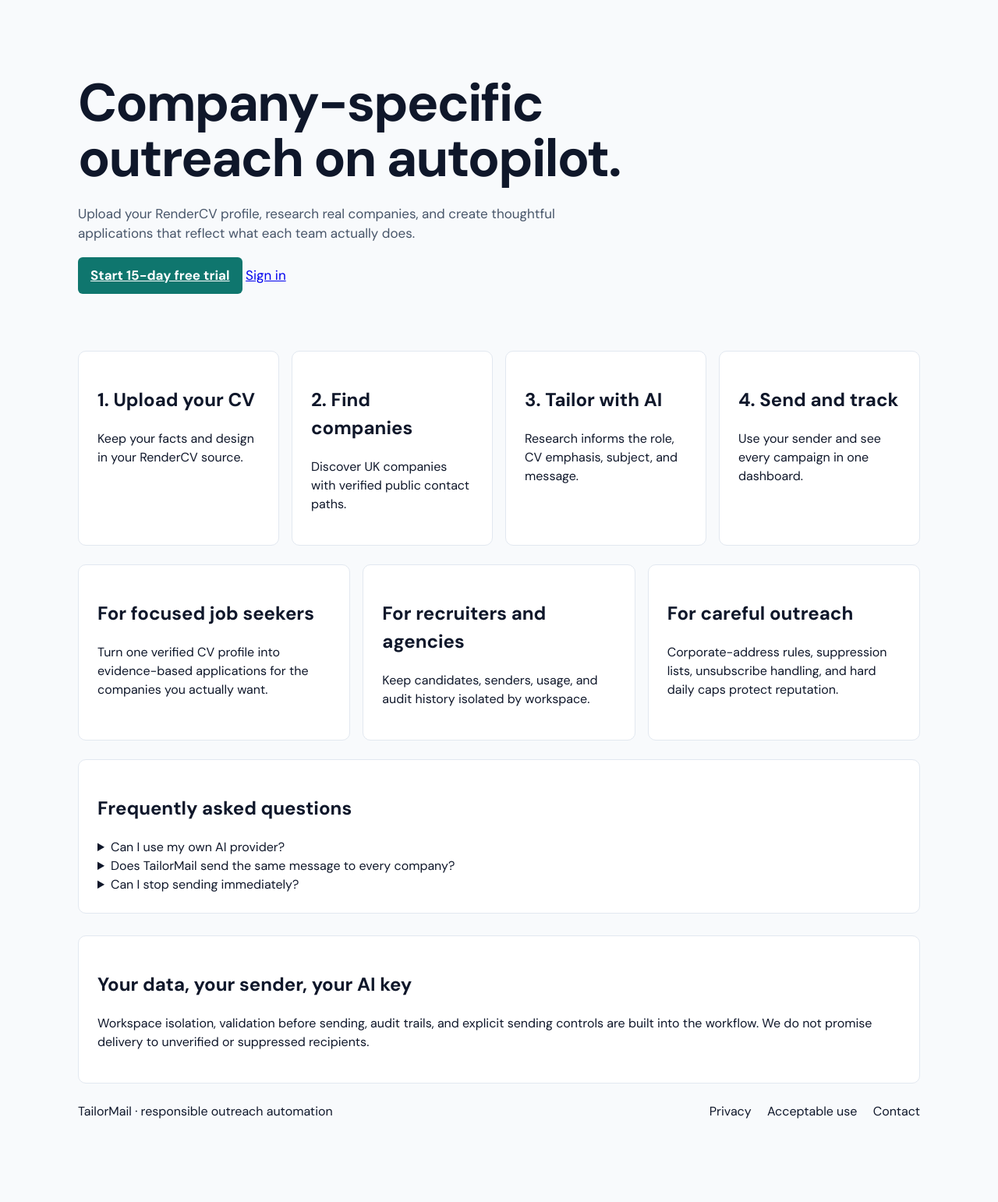
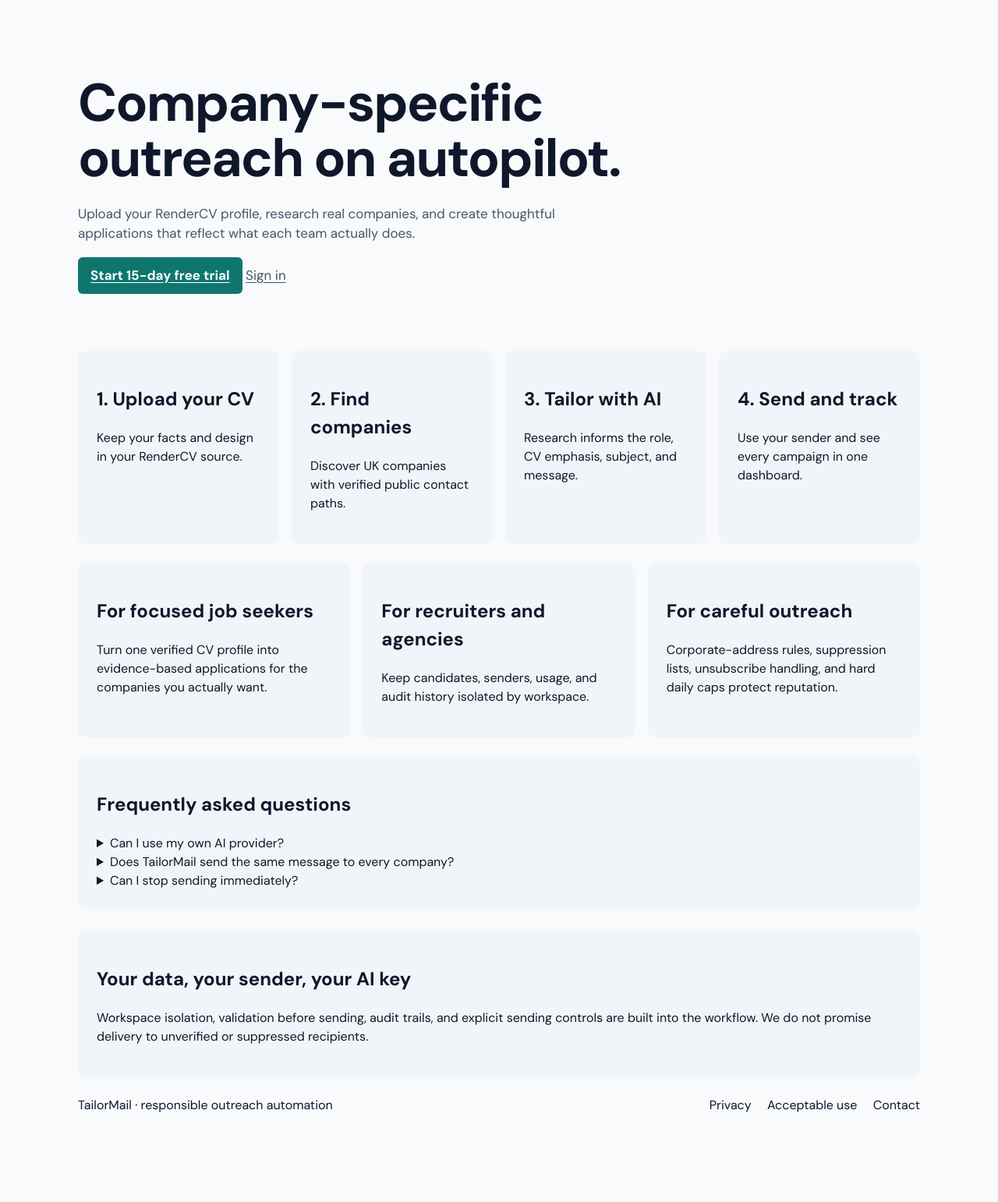
Before and after one commit to britsync07-prog/cvme, a FastAPI app: page /landing in a window 1280 px wide. Shown: the part 95-1637 px from the top of the page at 78% size. After the commit the page ends 1522 px from the top, so only its background shows below. Run offline with FastAPI, Linux system fonts and the light colour scheme; some libraries are stand-ins or nearby versions.

Commit message:
Refine public page surfaces and motion

```diff
--- a/static/app.css
+++ b/static/app.css
@@ -1012,8 +1012,12 @@ main.main-content .panel {
 /* Public pages: same TailorMail tokens, with enough structure for real policy copy. */
 .public-links { display: flex; align-items: center; gap: 18px; }
 .public-shell { font-size: 16px; }
-.public-shell .panel { box-shadow: none; }
+.public-shell .panel { box-shadow: none; border: 0; background: var(--surface-alt); }
 .public-shell .public-nav { border-bottom: 0; }
+.public-shell a { color: inherit; text-underline-offset: 3px; }
+.public-shell section, .public-shell footer { animation: public-rise .45s ease both; }
+@keyframes public-rise { from { opacity: .01; transform: translateY(12px); } to { opacity: 1; transform: translateY(0); } }
+@media (prefers-reduced-motion: reduce) { .public-shell section, .public-shell footer { animation: none; } }
 .public-links a:not(.button-link), .public-footer a { color: var(--text-muted); text-decoration: none; }
 .public-links a:not(.button-link):hover, .public-footer a:hover { color: var(--primary); }
 .legal-page { max-width: 940px; margin: 42px auto 80px; }
```
